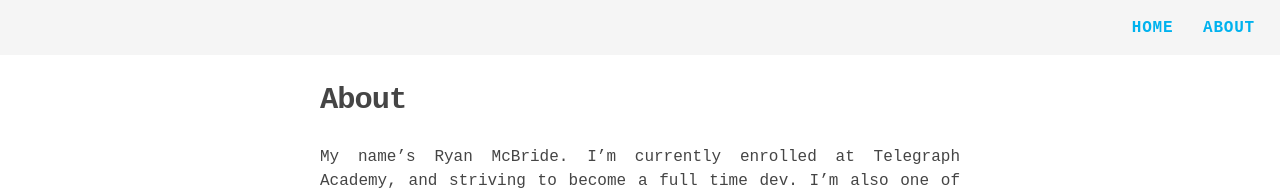
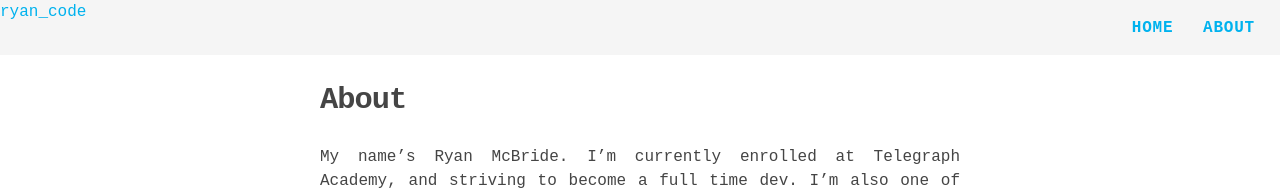
Before and after one commit to Ryan-McBride/oldblog, a Jekyll site: the page built from about.md, in a window 1280 px wide. Shown: the top 194 px of the page. Built offline with Jekyll 4.4.1, drawn with Linux system fonts in a browser that asks for light colours; nearby versions of some CDN libraries; Markdown is read by kramdown in place of the engine named in the settings.

Commit message:
Update header.html

```diff
--- a/_includes/header.html
+++ b/_includes/header.html
@@ -1,4 +1,6 @@
 <div class="site-header">
+
+    <a class="title" href="/">ryan_code</a>
 
     <nav class="site-nav">
       <a href="#" class="menu-icon">
```
